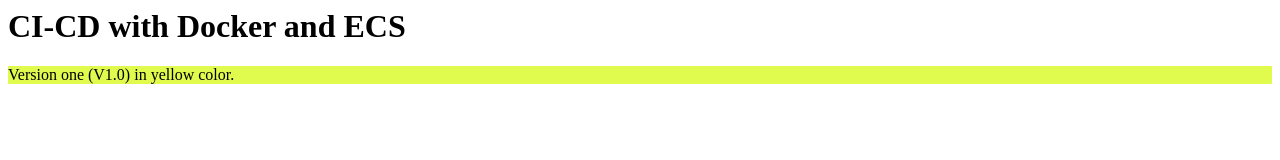
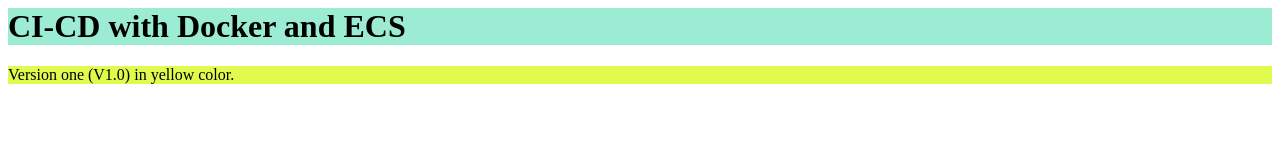
Before and after one commit to kunalbhole99/tf-ecs-infra-automation, a plain HTML site: page app/index.html in a window 1280 px wide. Drawn offline with Linux system fonts and the light colour scheme.

Commit message:
update code

```diff
--- a/app/index.html
+++ b/app/index.html
@@ -1,7 +1,7 @@
 <html>
 <body>
 
-<h1> CI-CD with Docker and ECS </h1>
+<h1 style="background-color:rgb(156, 236, 212);"> CI-CD with Docker and ECS </h1>
 
 <p style="background-color:rgb(224, 250, 77);">Version one (V1.0) in yellow color. </p>
 
```
